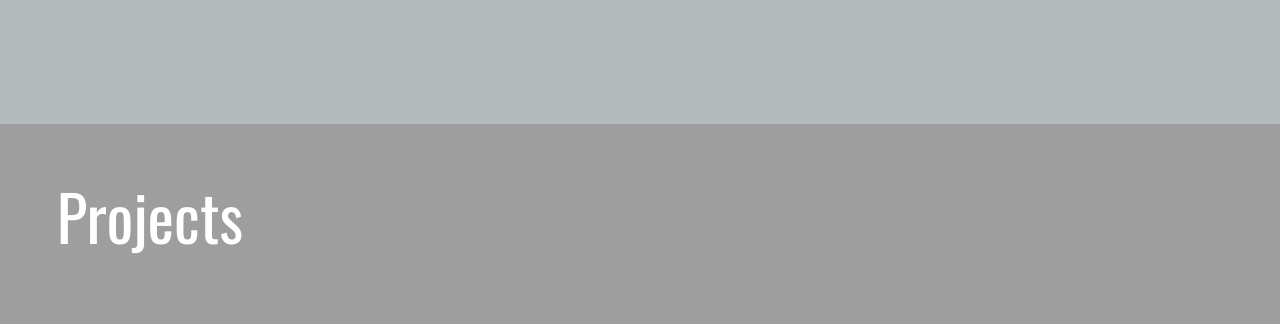
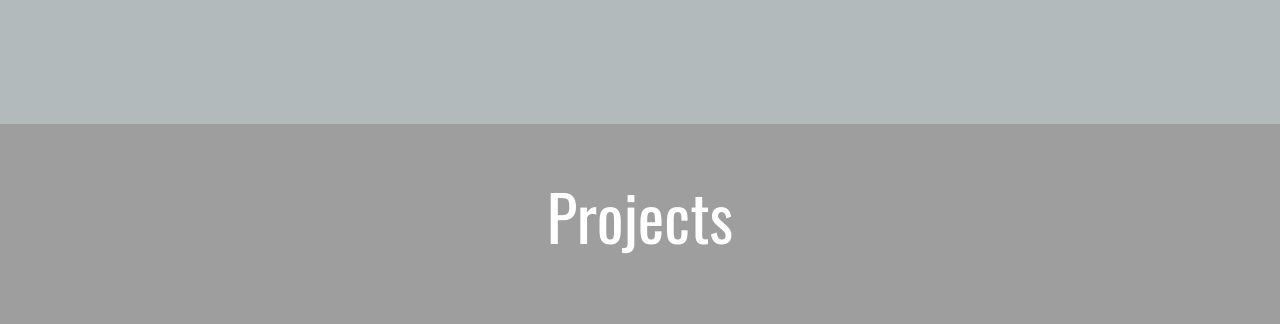
Before and after one commit to saahub/saahub.github.io, a plain HTML site: page index.html in a window 1280 px wide. Shown: the part 2340-2664 px from the top of the page. Drawn offline with nearby package versions, Linux system fonts and the light colour scheme.

Commit message:
actualizando cambios

```diff
--- a/assest/css/main.css
+++ b/assest/css/main.css
@@ -233,7 +233,7 @@ i {
 
 #desborde {
   overflow: hidden;
-  background-color: #616161;
+  background-color: #9e9e9e;
 }
 
 .ch-item:hover .ch-info-front {
--- a/index.html
+++ b/index.html
@@ -45,7 +45,7 @@
   <section id="welcome">
     <div class="container">
       <div class="row">
-        <div class="col l12">
+        <div class="col s12 l12">
           <h1 class="reveal center" style="color:#000">Welcome </h1>
           <h1 class="reveal center" style="color:#000">I'm Carolina, Front-End Developer</h1>
         </div>
@@ -103,7 +103,7 @@
   </section>
   <div id="desborde">
 <section id="projects">
-  <h1>Projects</h1>
+  <h1 class="center">Projects</h1>
   <div class="main">
 <div class="row reveal">
 <ul class="ch-grid">
```
